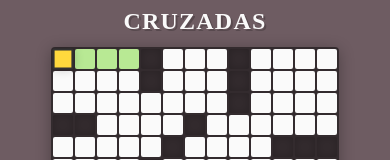
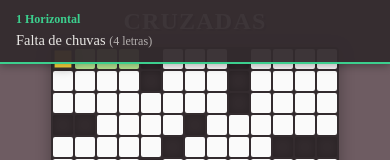
Before and after one commit to jeromevonk/crosswords, a Next.js app: page / in a window 390 px wide. Shown: the top 160 px of the page. Built offline with nearby package versions, Linux system fonts and the light colour scheme; no server answers.

Commit message:
feat: Conditionally focus input on mobile devices and verify keyboard visibility after cell click.

```diff
--- a/src/components/Grid.tsx
+++ b/src/components/Grid.tsx
@@ -61,10 +61,16 @@
 
     // Focus input when cell is clicked (triggers mobile keyboard)
     useEffect(() => {
-        if (activeCell && inputRef.current) {
+        if (activeCell && inputRef.current && isMobile) {
             inputRef.current.focus();
+            // Check if focus actually happened (for desktop mobile view where events might not fire)
+            setTimeout(() => {
+                if (inputRef.current && document.activeElement === inputRef.current) {
+                    setIsKeyboardVisible(true);
+                }
+            }, 100);
         }
-    }, [activeCell]);
+    }, [activeCell, isMobile]);
 
     const handleKeyDown = useCallback((e: KeyboardEvent) => {
         if (!activeCell || grid.length === 0) return;
```
